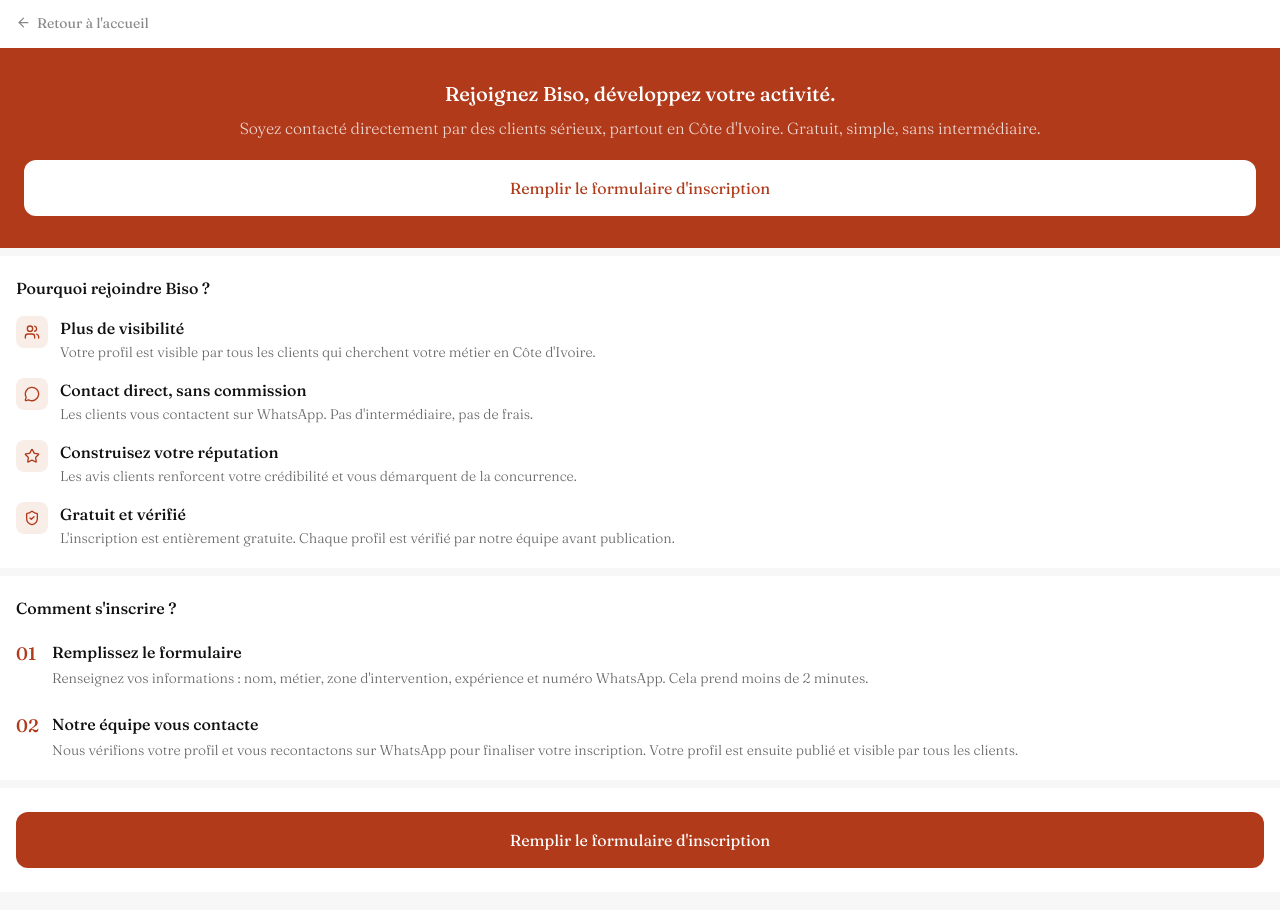
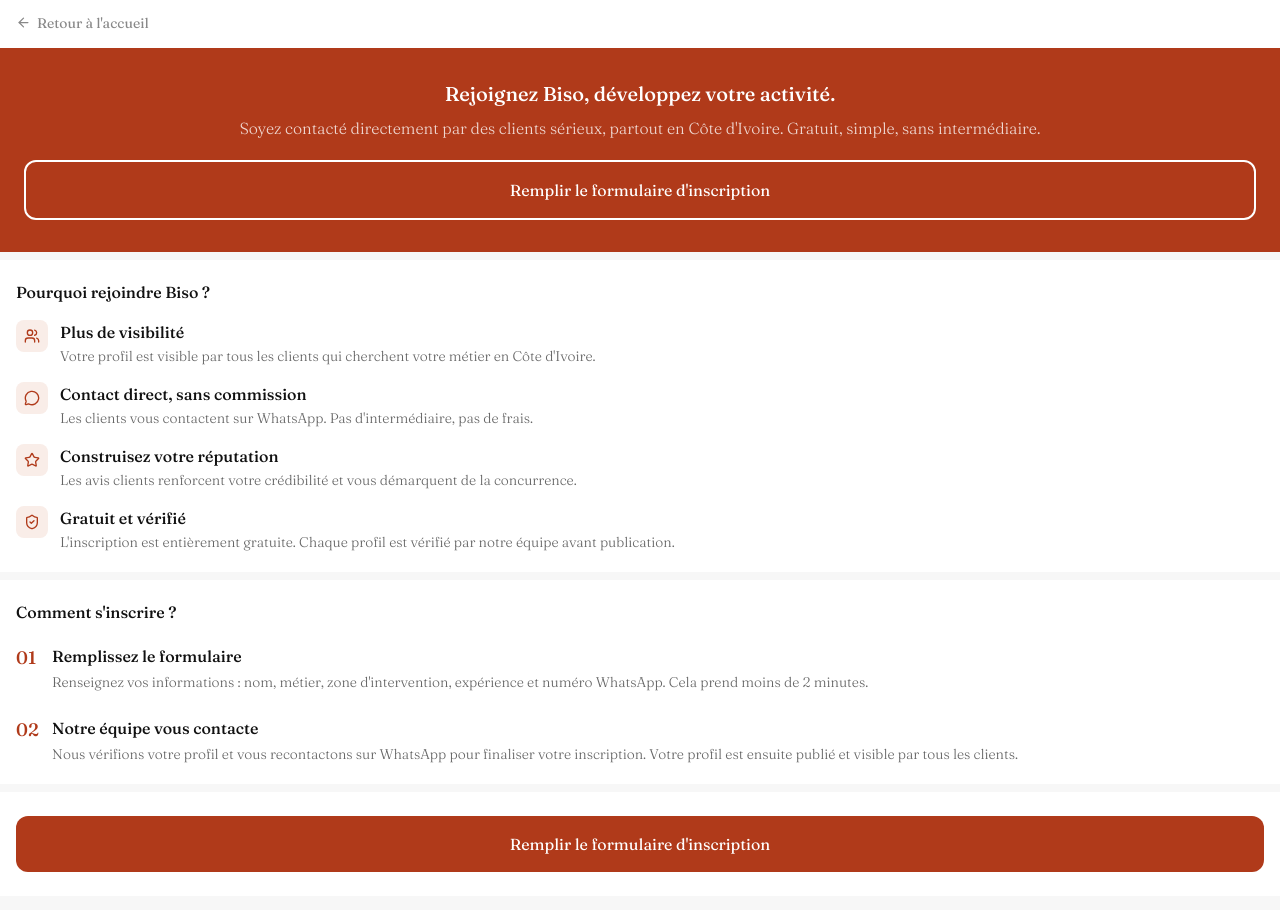
Before and after one commit to 1432boble/artisan-marketplace, a Next.js app: page /artisan in a window 1280 px wide. Shown: the top 910 px of the page. Built offline with nearby package versions, Linux system fonts and the light colour scheme.

Commit message:
fix: hero CTA button on /artisan — outline style (white border, transparent bg)

```diff
--- a/app/artisan/page.tsx
+++ b/app/artisan/page.tsx
@@ -61,7 +61,7 @@
         <a
           href="https://forms.gle/HrweW6rg45NZQvtEA"
           target="_blank"
-          className="mt-5 block w-full rounded-xl bg-white py-4 text-center font-[400] text-brand"
+          className="mt-5 block w-full rounded-xl border-2 border-white bg-transparent py-4 text-center font-[400] text-white"
         >
           Remplir le formulaire d'inscription
         </a>
```
